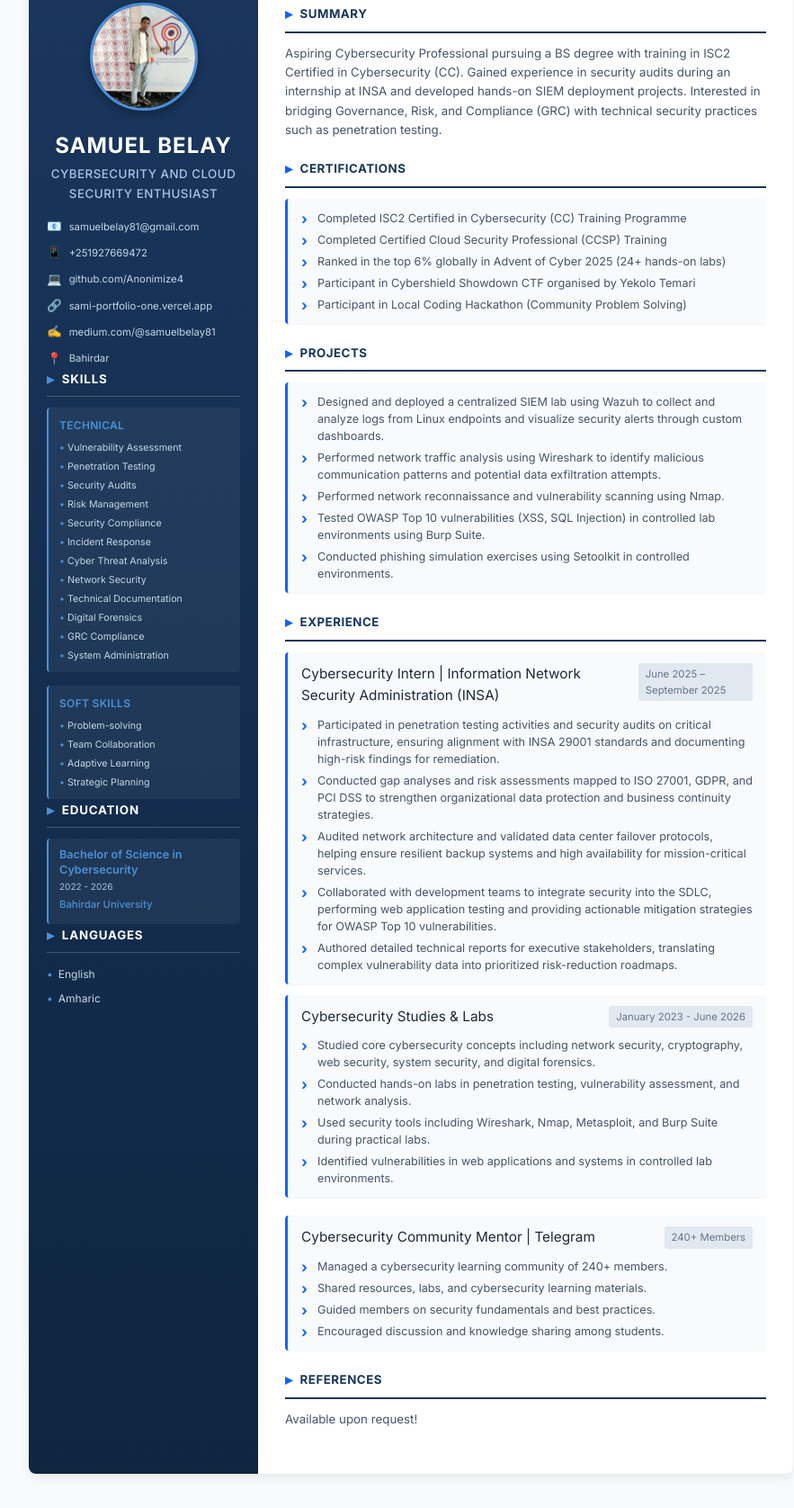
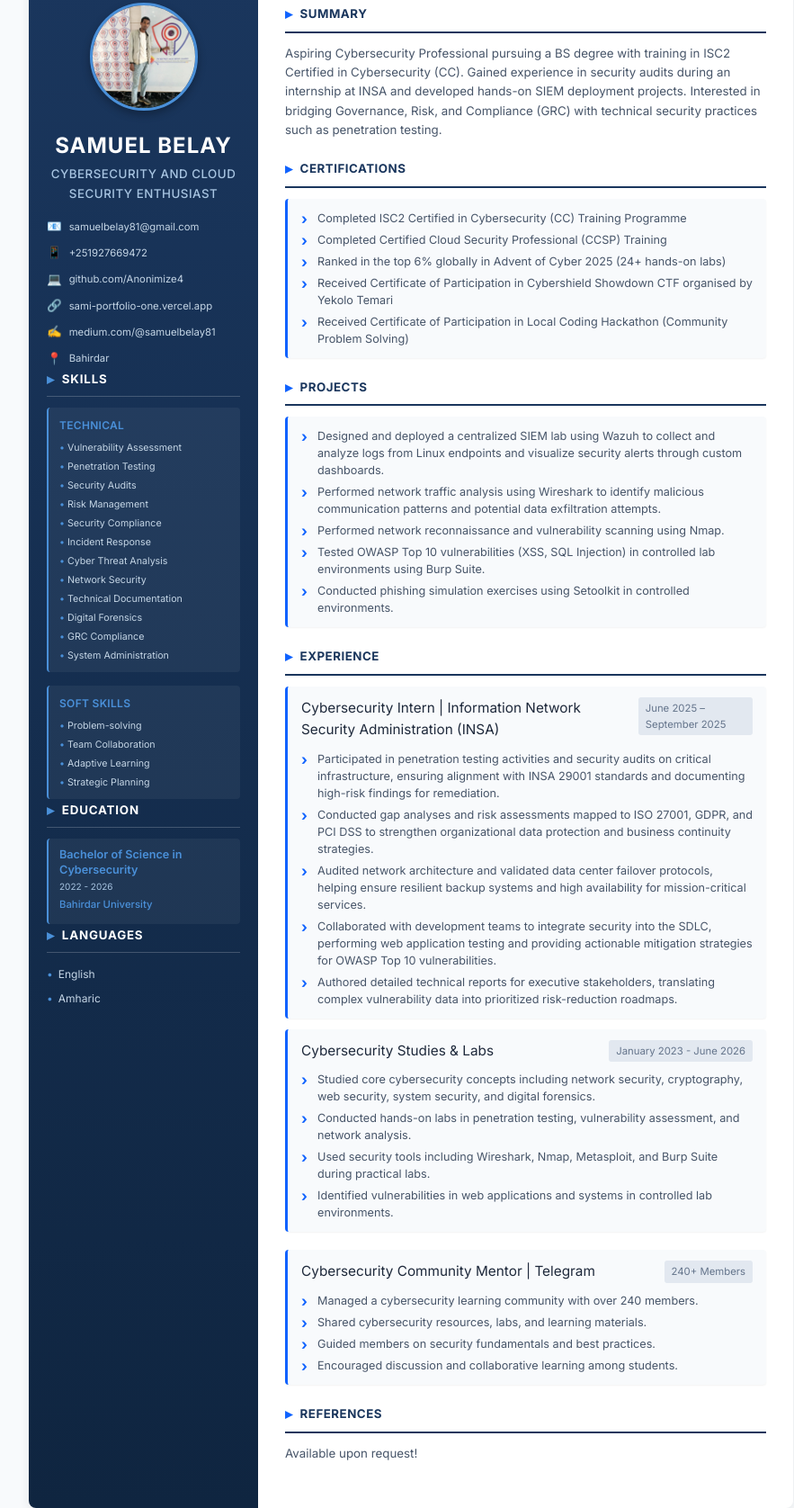
Before and after one commit to Anonimize4/resume-template, a plain HTML site: page index.html in a window 1280 px wide. Shown: the part 57-1733 px from the top of the page at 90% size, without its empty margins (183-1066 px from the left). Drawn offline with Linux system fonts and the light colour scheme.

Commit message:
adding certificatio

```diff
--- a/index.html
+++ b/index.html
@@ -141,8 +141,8 @@
                         <li>Completed ISC2 Certified in Cybersecurity (CC) Training Programme</li>
                         <li>Completed Certified Cloud Security Professional (CCSP) Training</li>
                         <li>Ranked in the top 6% globally in Advent of Cyber 2025 (24+ hands-on labs)</li>
-                        <li>Participant in Cybershield Showdown CTF organised by Yekolo Temari</li>
-                        <li>Participant in Local Coding Hackathon (Community Problem Solving)</li>
+                        <li>Received Certificate of Participation in Cybershield Showdown CTF organised by Yekolo Temari</li>
+                        <li>Received Certificate of Participation in Local Coding Hackathon (Community Problem Solving)</li>
                     </ul>
                 </div>
             </section>
@@ -214,10 +214,10 @@
                         <span class="exp-date">240+ Members</span>
                     </div>
                     <ul class="exp-description">
-                        <li>Managed a cybersecurity learning community of 240+ members.</li>
-                        <li>Shared resources, labs, and cybersecurity learning materials.</li>
+                        <li>Managed a cybersecurity learning community with over 240 members.</li>
+                        <li>Shared cybersecurity resources, labs, and learning materials.</li>
                         <li>Guided members on security fundamentals and best practices.</li>
-                        <li>Encouraged discussion and knowledge sharing among students.</li>
+                        <li>Encouraged discussion and collaborative learning among students.</li>
                     </ul>
                 </div>
             </section>
```
